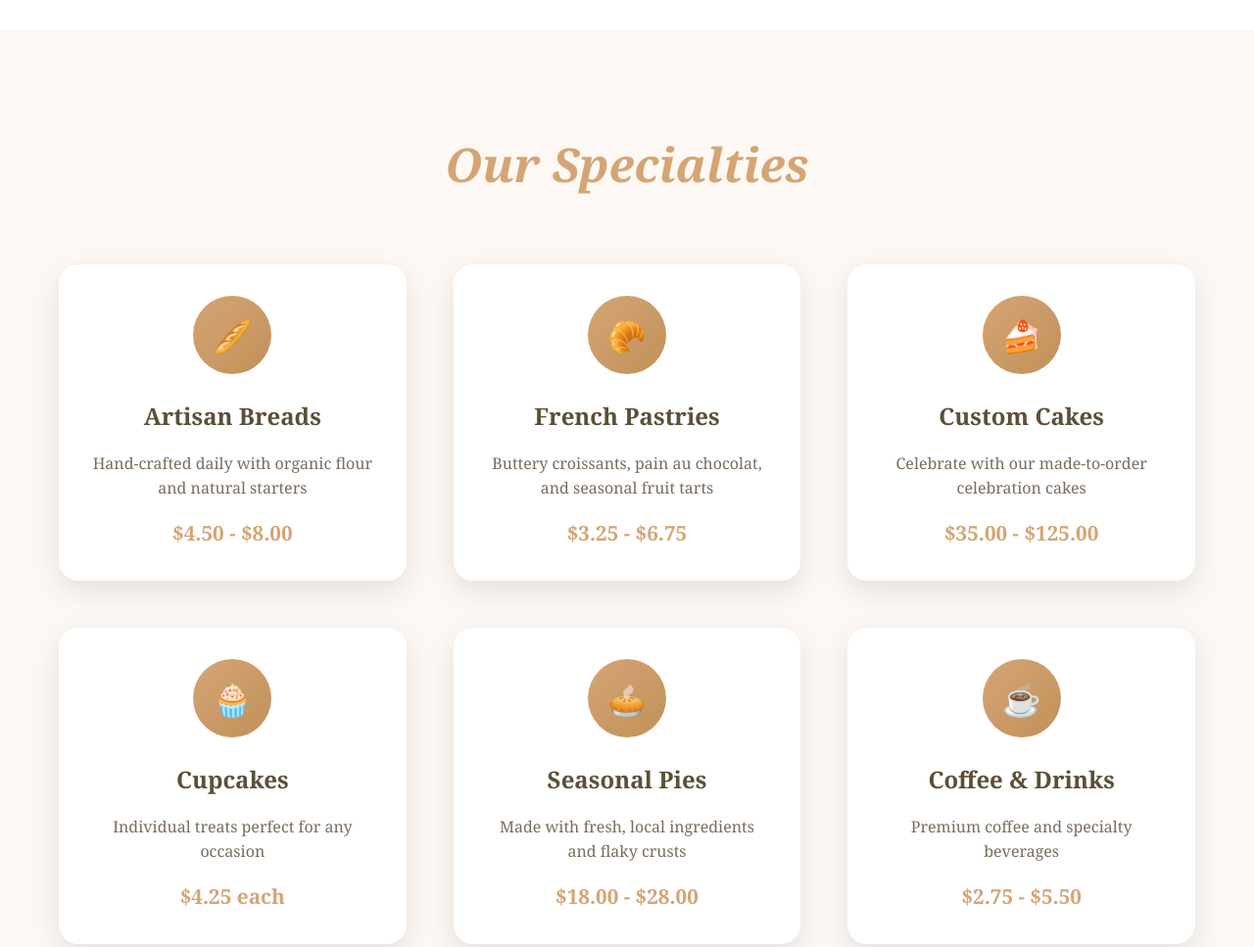
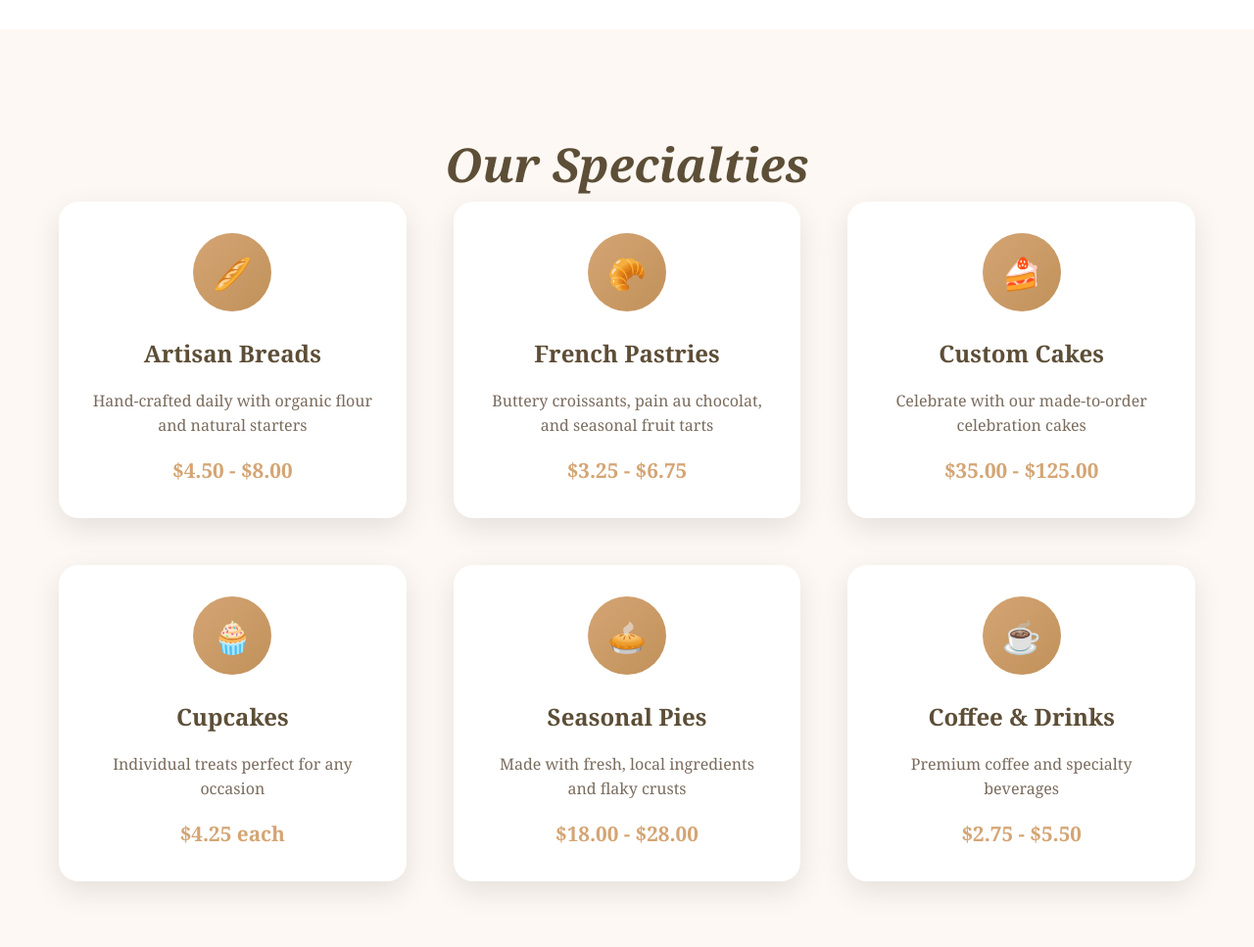
Before and after one commit to eedwards4/houseofferny, a plain HTML site: page index.html in a window 1280 px wide. Shown: the part 1540-2507 px from the top of the page at 98% size. Drawn offline with Linux system fonts and the light colour scheme.

Commit message:
Update index.html
wow

```diff
--- a/index.html
+++ b/index.html
@@ -155,7 +155,8 @@
         .section-title {
             text-align: center;
             font-size: 3rem;
-            color: #D4A574;
+            /*color: #D4A574;*/
+            color:
             margin-bottom: 4rem;
             font-style: italic;
         }
```
